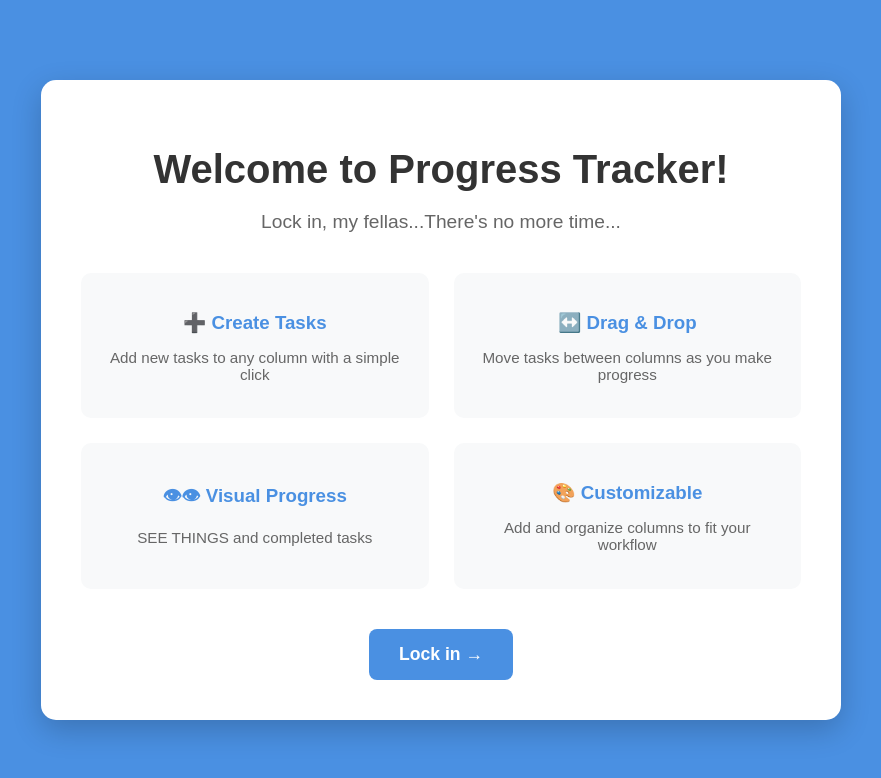
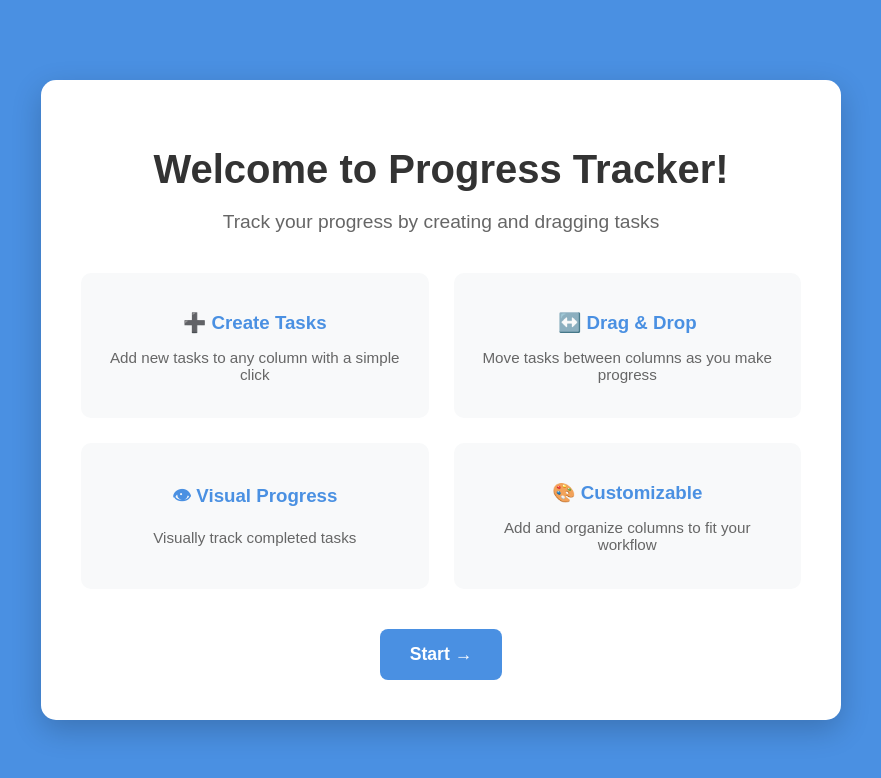
Before and after one commit to KimHaAnhTran/ProgressTracker, a Flask app: page /welcome in a window 1280 px wide. Shown: the top 778 px of the page, without its empty margins (199-1080 px from the left). Run offline with Flask 3, Linux system fonts and the light colour scheme.

Commit message:
Updated documentation

```diff
--- a/app.py
+++ b/app.py
@@ -38,9 +38,6 @@ create_column() / delete_column():
 Operates on board_data['columns'] array
 
 BASICALLY: Every backend function loads JSON --> changes it --> saves JSON --> returns result
-
-I know I'm repeating myself a lot (there's gonna be a whole documentation below for each function)
-But like, I'm dumb, ok. And future me might forget python entirely cause I'm eloping with C#, so uhm, yeah
 """
 
 
--- a/static/script.js
+++ b/static/script.js
@@ -1,5 +1,4 @@
 // Oh boy, relearning javascript is 10x more. Can't wait!
-// You'll see me babbling to myself like an idiot. I try my best
 let boardData = {};
 
 // DOM Elements
--- a/templates/welcome.html
+++ b/templates/welcome.html
@@ -10,7 +10,7 @@
     <div class="welcome-container">
         <div class="welcome-card">
             <h1>Welcome to Progress Tracker!</h1>
-            <p>Lock in, my fellas...There's no more time...</p>
+            <p>Track your progress by creating and dragging tasks</p>
             <div class="features">
                 <div class="feature">
                     <h3>➕ Create Tasks</h3>
@@ -21,15 +21,15 @@
                     <p>Move tasks between columns as you make progress</p>
                 </div>
                 <div class="feature">
-                    <h3>👁👁 Visual Progress</h3>
-                    <p>SEE THINGS and completed tasks</p>
+                    <h3>👁 Visual Progress</h3>
+                    <p>Visually track completed tasks</p>
                 </div>
                 <div class="feature">
                     <h3>🎨 Customizable</h3>
                     <p>Add and organize columns to fit your workflow</p>
                 </div>
             </div>
-            <a href="/" class="start-button">Lock in →</a>
+            <a href="/" class="start-button">Start →</a>
         </div>
     </div>
 </body>
```
Also changed, not shown: kanban_data.json (+3 -8 lines).
